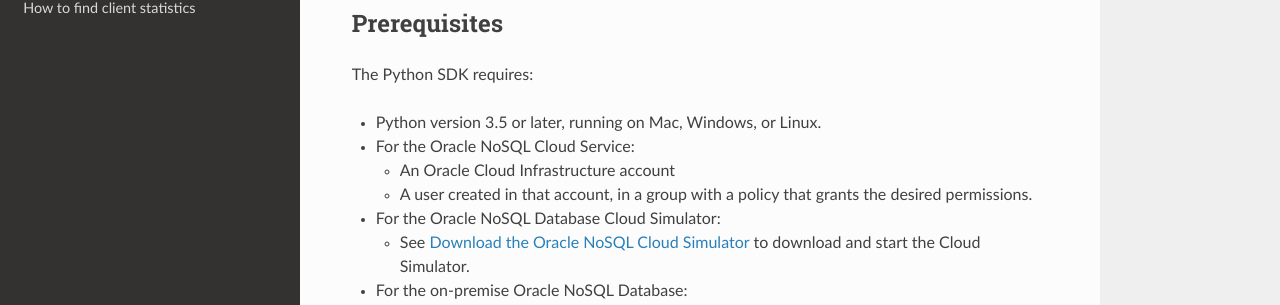
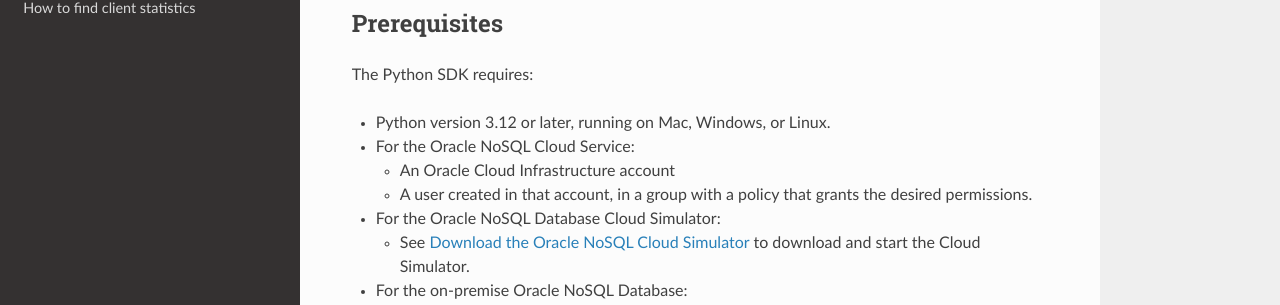
Before and after one commit to oracle/nosql-python-sdk, a Sphinx documentation site: the page built from docs/installation.rst, in a window 1280 px wide and 900 px high. Shown: the part 321-626 px from the top of the window. Built offline with Sphinx 7.4.7 and the Read the Docs theme 3.1.0, drawn with Linux system fonts in a browser that asks for light colours; the version number is read from the project's files by our own code.

```diff
--- a/README-DEV.rst
+++ b/README-DEV.rst
@@ -7,14 +7,14 @@ Developers are those who need to modify source and examples, build and run tests
 and examples, and build documentation.
 
 Use of "python" below may be "python3" depending on your machine
-configuration. Python 3 is required.
+configuration. Python 3.12+ is required.
 
 ===============
 Getting Started
 ===============
 Clone the repository and Install dependencies.
 
-1. Make sure that Python is installed on your system, at least version 3.5.
+1. Make sure that Python is installed on your system, at least version 3.12.
 2. Install pip if it is not installed, follow the `pip installation instructions
    <https://pip.pypa.io/en/stable/installing>`_.
 3. Clone the repository and install development dependencies::
--- a/docs/index.rst
+++ b/docs/index.rst
@@ -2,7 +2,7 @@
 Oracle NoSQL Database Python SDK - |NoSQLSdkVersion|
 ~~~~~~~~~~~~~~~~~~~~~~~~~~~~~~~~~~~~~~~~~~~~~~~~~~~~
 
-This is the Python SDK for the Oracle NoSQL Database. Python 3.5+ is
+This is the Python SDK for the Oracle NoSQL Database. Python 3.12+ is
 supported.
 
 For information about the Oracle NoSQL Database see
--- a/docs/installation.rst
+++ b/docs/installation.rst
@@ -17,7 +17,7 @@ Database Python SDK. There are several supported environments:
 
 The Python SDK requires:
 
-* Python version 3.5 or later, running on Mac, Windows, or Linux.
+* Python version 3.12 or later, running on Mac, Windows, or Linux.
 * For the Oracle NoSQL Cloud Service:
 
   * An Oracle Cloud Infrastructure account
--- a/requirements.txt
+++ b/requirements.txt
@@ -1,6 +1,6 @@
-oci>=2.2.18
+oci>=2.183.0
 python-dateutil>=2.7.0
-requests>=2.12.0
+requests>=2.34.2
 rsa>=3.2
 #doc
 sphinx>=1.3.2
--- a/src/borneo/version.py
+++ b/src/borneo/version.py
@@ -5,4 +5,4 @@
 #  https://oss.oracle.com/licenses/upl/
 #
 
-__version__ = '5.4.3'
+__version__ = '5.5.0'
```
Also changed, not shown: CHANGELOG.md (+14 -7 lines), README.md (+1 -1 lines), setup.py (+3 -9 lines), 6 other files.
